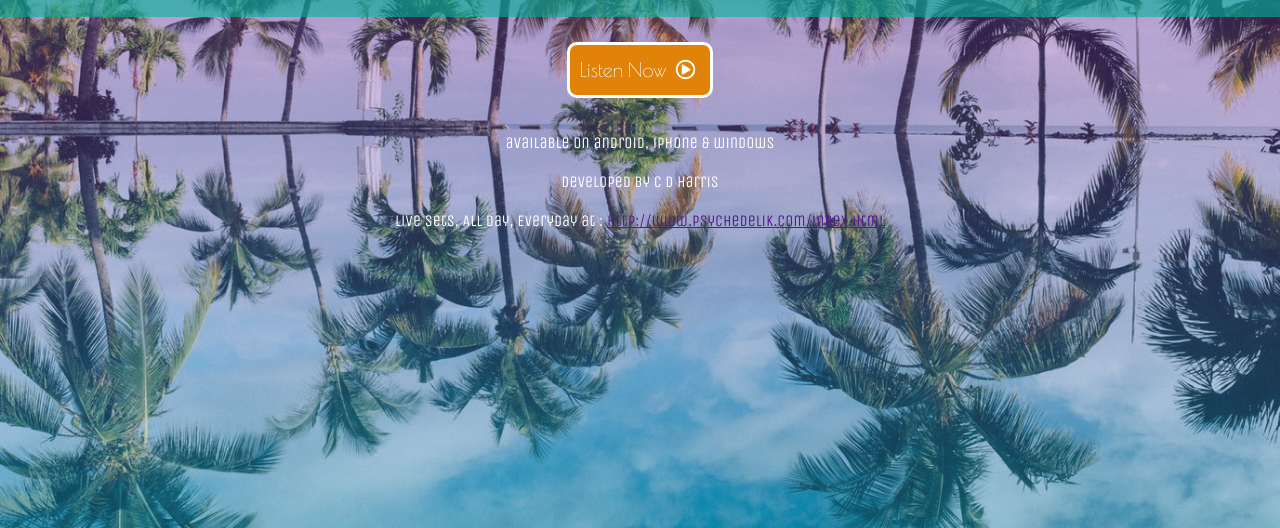
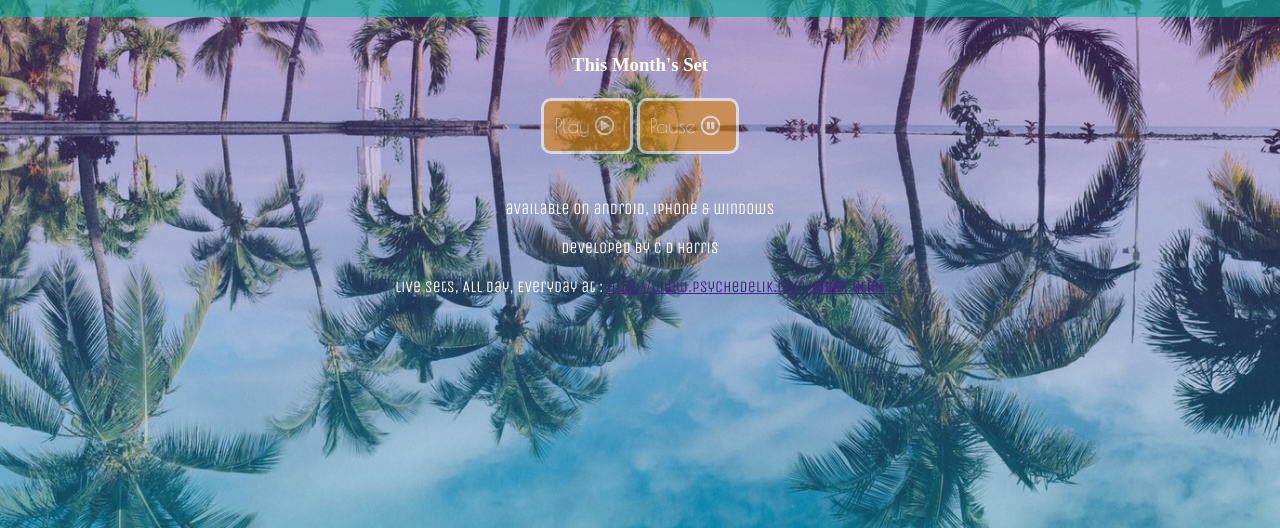
Before and after one commit to bionic-fish/psytrance-mix, a plain HTML site: page index.html in a window 1280 px wide. Shown: the part 272-800 px from the top of the page. Drawn offline with nearby package versions, Linux system fonts and the light colour scheme.

```diff
--- a/css/main.css
+++ b/css/main.css
@@ -57,6 +57,10 @@ section.banner h4 {
 section.audio {
     margin: 25px auto;
 }
+section.audio h3 {
+    color: #fff;
+    padding: 12px 0px;
+}
 section.audio button {
     background-color: rgb(224, 131, 8);
     border: 3px solid #fff;
@@ -65,19 +69,23 @@ section.audio button {
     font-family: 'Poiret One', cursive;
     font-size: 20px;
     padding: 10px;
-
+    margin: 10px auto;
+    opacity: 0.6;
     transition-duration: 1200ms;
     transition-property: all;
     transition-timing-function: ease-in-out;
 }
 section.audio button:hover {
-    transform: scale(1.2);
+    transform: scale(1.1);
     text-decoration: underline;
+    opacity: 1;
 }
 section.audio button i {
     padding: 5px;
 }
-
+section.audio audio {
+    background-color:  orange;
+}
 /* app footer */
 footer.footer {
     color: #fff;
--- a/index.html
+++ b/index.html
@@ -45,7 +45,20 @@
     <!-- mobile & tablet: content center -->
     <!-- desktop: display contents flex -->
     <section class="audio">
-        <button>Listen Now <i class="far fa-play-circle"></i></button>
+        <h3>This Month's Set</h3>
+
+        <button onclick="playAudio()" type="button">
+            Play<i class="far fa-play-circle"></i>
+        </button>
+
+        <button onclick="pauseAudio()" type="button">
+            Pause<i class="far fa-pause-circle"></i>
+        </button>
+        <!-- audio file -->
+        <audio id="audioplayer">
+            <source src="audio/LiveSunsetMix.wav">
+        </audio>
+
     </section>
 
 <!-- footer section -->
@@ -69,6 +82,7 @@
 </div><!-- div.app ends here -->
 
 <!-- scripts -->
+<script src="js/app.js"></script>
 
 </body>
 </html>
--- a/js/app.js
+++ b/js/app.js
@@ -0,0 +1,8 @@
+var audio = document.getElementById('audioplayer');
+
+function playAudio() {
+    audio.play();
+}
+function pauseAudio() {
+    audio.pause();
+}
```
